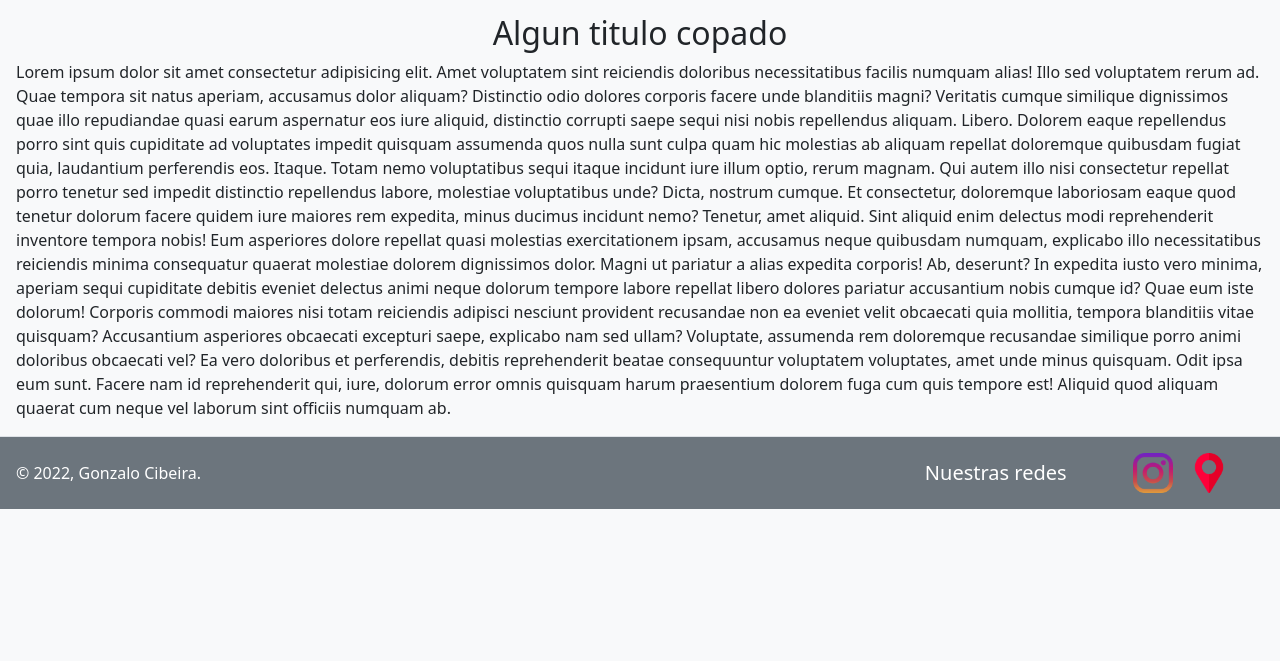
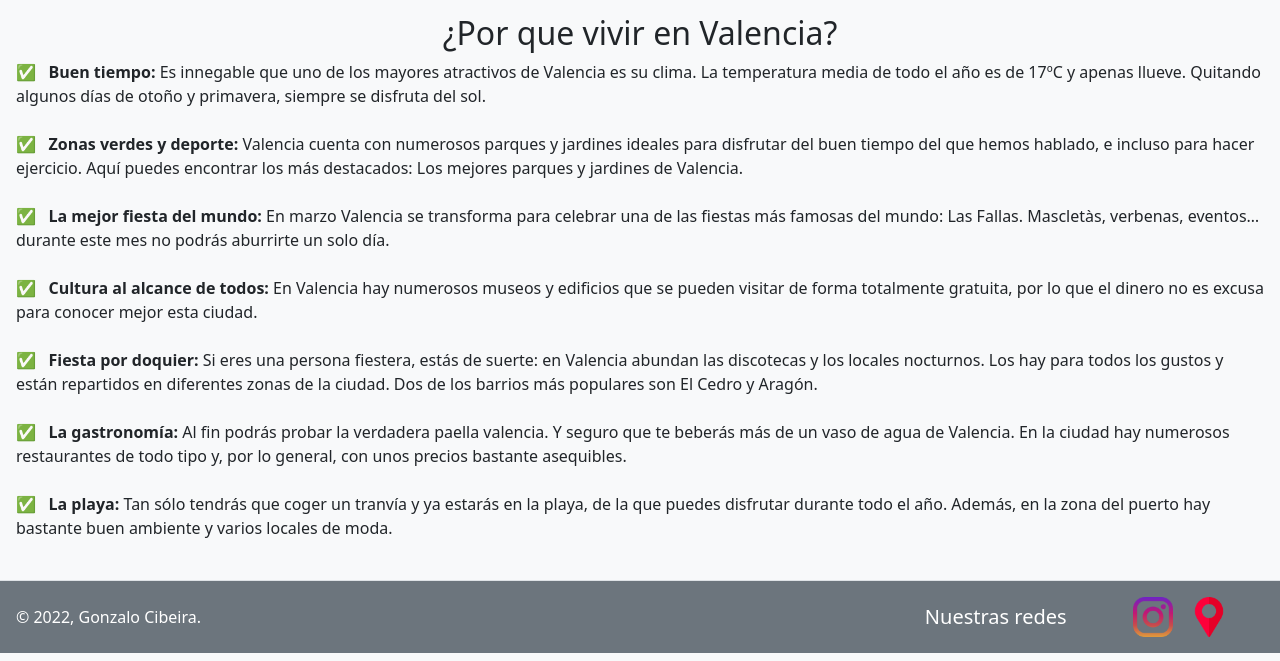
Before and after one commit to gonzalocibeira/como-emigrar-a-Valencia, a plain HTML site: page index.html in a window 1280 px wide. Shown: the part 634-1295 px from the top of the page. Before the commit the page ends 1151 px from the top, so only its background shows below. Drawn offline with nearby package versions, Linux system fonts and the light colour scheme.

Commit message:
content added on index

```diff
--- a/index.html
+++ b/index.html
@@ -59,18 +59,22 @@
         </div>
         <div class="d-flex flex-column align-items-center">
             <h2 class="mt-3">
-                Algun titulo copado
+                ¿Por que vivir en Valencia?
             </h2>
-            <p class="mx-3">Lorem ipsum dolor sit amet consectetur adipisicing elit. Amet voluptatem sint reiciendis doloribus necessitatibus facilis numquam alias! Illo sed voluptatem rerum ad. Quae tempora sit natus aperiam, accusamus dolor aliquam?
-            Distinctio odio dolores corporis facere unde blanditiis magni? Veritatis cumque similique dignissimos quae illo repudiandae quasi earum aspernatur eos iure aliquid, distinctio corrupti saepe sequi nisi nobis repellendus aliquam. Libero.
-            Dolorem eaque repellendus porro sint quis cupiditate ad voluptates impedit quisquam assumenda quos nulla sunt culpa quam hic molestias ab aliquam repellat doloremque quibusdam fugiat quia, laudantium perferendis eos. Itaque.
-            Totam nemo voluptatibus sequi itaque incidunt iure illum optio, rerum magnam. Qui autem illo nisi consectetur repellat porro tenetur sed impedit distinctio repellendus labore, molestiae voluptatibus unde? Dicta, nostrum cumque.
-            Et consectetur, doloremque laboriosam eaque quod tenetur dolorum facere quidem iure maiores rem expedita, minus ducimus incidunt nemo? Tenetur, amet aliquid. Sint aliquid enim delectus modi reprehenderit inventore tempora nobis!
-            Eum asperiores dolore repellat quasi molestias exercitationem ipsam, accusamus neque quibusdam numquam, explicabo illo necessitatibus reiciendis minima consequatur quaerat molestiae dolorem dignissimos dolor. Magni ut pariatur a alias expedita corporis!
-            Ab, deserunt? In expedita iusto vero minima, aperiam sequi cupiditate debitis eveniet delectus animi neque dolorum tempore labore repellat libero dolores pariatur accusantium nobis cumque id? Quae eum iste dolorum!
-            Corporis commodi maiores nisi totam reiciendis adipisci nesciunt provident recusandae non ea eveniet velit obcaecati quia mollitia, tempora blanditiis vitae quisquam? Accusantium asperiores obcaecati excepturi saepe, explicabo nam sed ullam?
-            Voluptate, assumenda rem doloremque recusandae similique porro animi doloribus obcaecati vel? Ea vero doloribus et perferendis, debitis reprehenderit beatae consequuntur voluptatem voluptates, amet unde minus quisquam. Odit ipsa eum sunt.
-            Facere nam id reprehenderit qui, iure, dolorum error omnis quisquam harum praesentium dolorem fuga cum quis tempore est! Aliquid quod aliquam quaerat cum neque vel laborum sint officiis numquam ab.
+            <p class="mx-3"><strong>&#9989 &nbsp Buen tiempo:</strong>  Es innegable que uno de los mayores atractivos de Valencia es su clima. La temperatura media de todo el año es de 17ºC y apenas llueve. Quitando algunos días de otoño y primavera, siempre se disfruta del sol.
+            <br></br>
+            <strong>&#9989 &nbsp Zonas verdes y deporte:</strong> Valencia cuenta con numerosos parques y jardines ideales para disfrutar del buen tiempo del que hemos hablado, e incluso para hacer ejercicio. Aquí puedes encontrar los más destacados: Los mejores parques y jardines de Valencia.
+            <br></br>
+            <strong>&#9989 &nbsp La mejor fiesta del mundo:</strong> En marzo Valencia se transforma para celebrar una de las fiestas más famosas del mundo: Las Fallas. Mascletàs, verbenas, eventos… durante este mes no podrás aburrirte un solo día.
+            <br></br>
+            <strong>&#9989 &nbsp Cultura al alcance de todos:</strong> En Valencia hay numerosos museos y edificios que se pueden visitar de forma totalmente gratuita, por lo que el dinero no es excusa para conocer mejor esta ciudad.
+            <br></br>
+            <strong>&#9989 &nbsp Fiesta por doquier:</strong> Si eres una persona fiestera, estás de suerte: en Valencia abundan las discotecas y los locales nocturnos. Los hay para todos los gustos y están repartidos en diferentes zonas de la ciudad. Dos de los barrios más populares son El Cedro y Aragón.
+            <br></br>
+            <strong>&#9989 &nbsp La gastronomía:</strong> Al fin podrás probar la verdadera paella valencia. Y seguro que te beberás más de un vaso de agua de Valencia. En la ciudad hay numerosos restaurantes de todo tipo y, por lo general, con unos precios bastante asequibles.
+            <br></br>
+            <strong>&#9989 &nbsp La playa:</strong> Tan sólo tendrás que coger un tranvía y ya estarás en la playa, de la que puedes disfrutar durante todo el año. Además, en la zona del puerto hay bastante buen ambiente y varios locales de moda.
+            <br></br>
             </p>
         </div>
     </main>
```
Also changed, not shown: pages/documentacion.html (+1 -1 lines).
